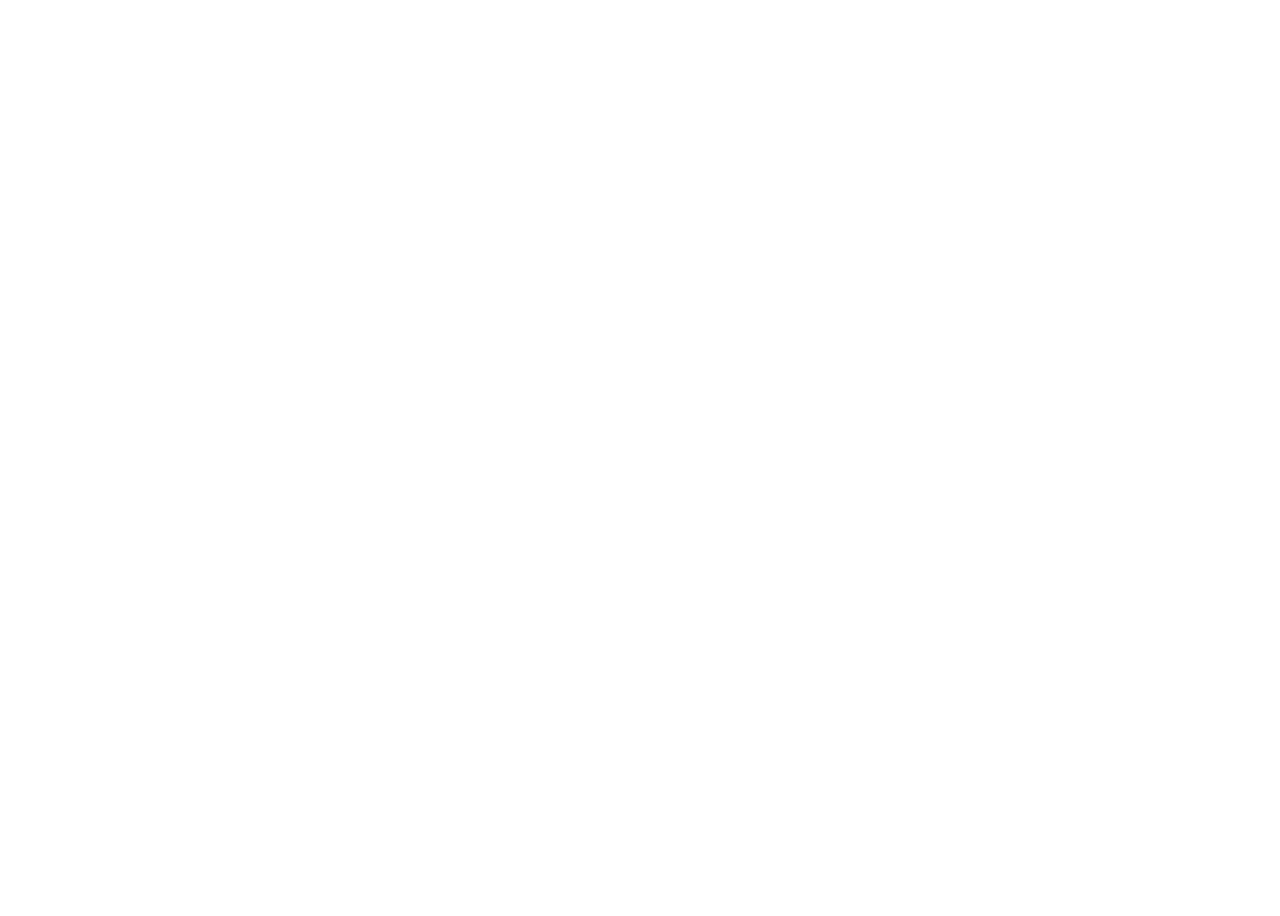
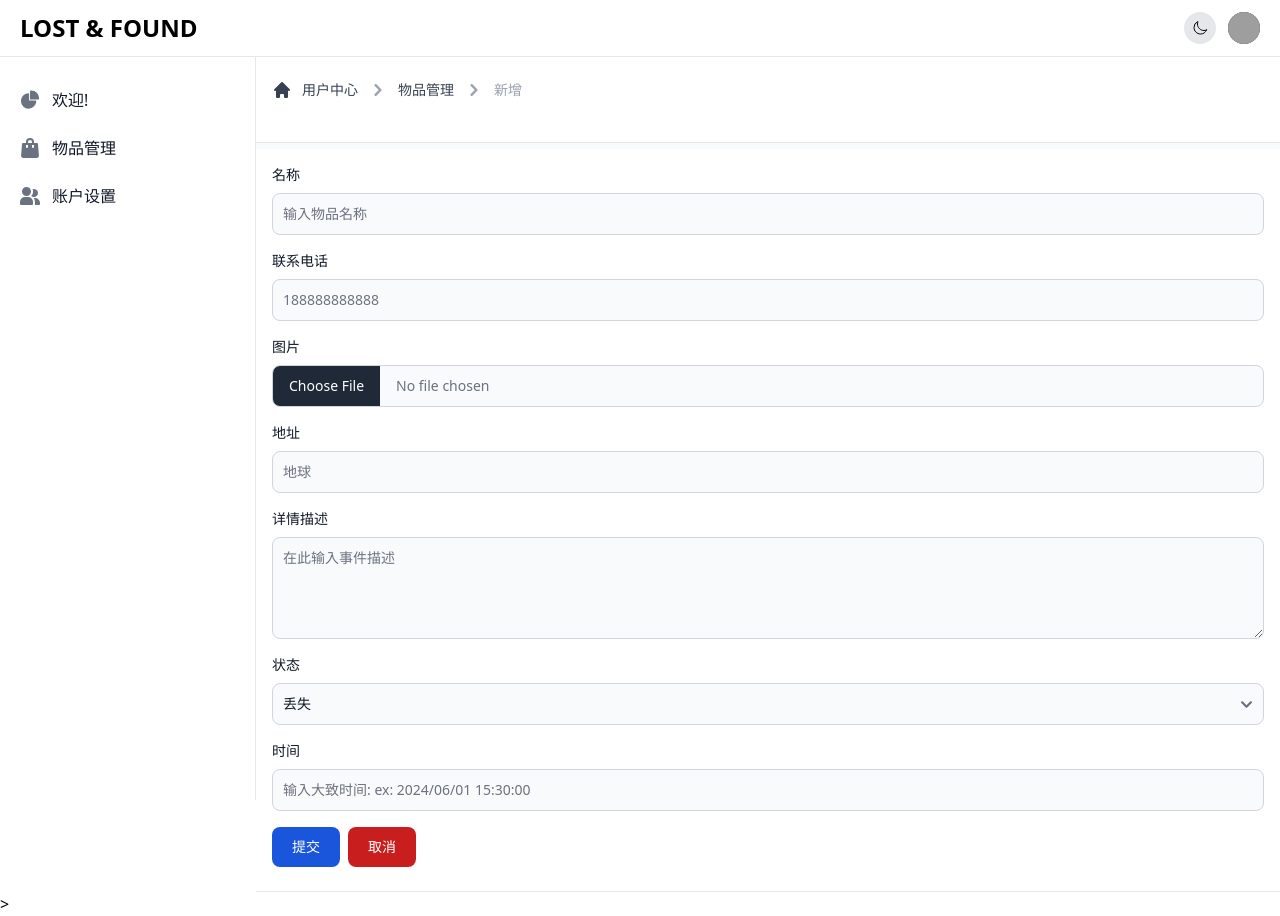
Before and after one commit to czheisenberg/LOST-FOUND, a Vue app: page /user/goods/add in a window 1280 px wide. Before the commit this address had no page. Before the commit the page ends 800 px from the top, so only its background shows below. Built offline with nearby package versions, Linux system fonts and the light colour scheme; no server answers; sample sign-in values are in the browser's storage; grey boxes are pictures that could not be loaded.

Commit message:
重构新增页面

```diff
--- /dev/null
+++ b/src/components/TheAdd.vue
@@ -0,0 +1,77 @@
+<template>
+  <TheBackSidebar/>
+  <!--  content 部分 -->
+  <div id="main-content" class="relative  h-full overflow-y-auto bg-gray-50 lg:ml-64 dark:bg-gray-900">
+    <main>
+      <div class="p-4 bg-white block sm:flex items-center justify-between border-b border-gray-200 lg:mt-1.5 dark:bg-gray-800 dark:border-gray-700">
+        <div class="w-full mb-1 mt-14 font-bold">
+          <nav class="flex mb-5" aria-label="Breadcrumb">
+            <ol class="inline-flex items-center space-x-1 text-sm font-medium md:space-x-2">
+              <li class="inline-flex items-center">
+                <a href="#" class="inline-flex items-center text-gray-700 hover:text-primary-600 dark:text-gray-300 dark:hover:text-white">
+                  <svg class="w-5 h-5 mr-2.5" fill="currentColor" viewBox="0 0 20 20" xmlns="http://www.w3.org/2000/svg"><path d="M10.707 2.293a1 1 0 00-1.414 0l-7 7a1 1 0 001.414 1.414L4 10.414V17a1 1 0 001 1h2a1 1 0 001-1v-2a1 1 0 011-1h2a1 1 0 011 1v2a1 1 0 001 1h2a1 1 0 001-1v-6.586l.293.293a1 1 0 001.414-1.414l-7-7z"></path></svg>
+                  用户中心
+                </a>
+              </li>
+              <li>
+                <div class="flex items-center">
+                  <svg class="w-6 h-6 text-gray-400" fill="currentColor" viewBox="0 0 20 20" xmlns="http://www.w3.org/2000/svg"><path fill-rule="evenodd" d="M7.293 14.707a1 1 0 010-1.414L10.586 10 7.293 6.707a1 1 0 011.414-1.414l4 4a1 1 0 010 1.414l-4 4a1 1 0 01-1.414 0z" clip-rule="evenodd"></path></svg>
+                  <a href="#" class="ml-1 text-gray-700 hover:text-primary-600 md:ml-2 dark:text-gray-300 dark:hover:text-white">物品管理</a>
+                </div>
+              </li>
+              <li>
+                <div class="flex items-center">
+                  <svg class="w-6 h-6 text-gray-400" fill="currentColor" viewBox="0 0 20 20" xmlns="http://www.w3.org/2000/svg"><path fill-rule="evenodd" d="M7.293 14.707a1 1 0 010-1.414L10.586 10 7.293 6.707a1 1 0 011.414-1.414l4 4a1 1 0 010 1.414l-4 4a1 1 0 01-1.414 0z" clip-rule="evenodd"></path></svg>
+                  <span class="ml-1 text-gray-400 md:ml-2 dark:text-gray-500" aria-current="page">新增</span>
+                </div>
+              </li>
+            </ol>
+          </nav>
+        </div>
+      </div>
+
+      <div class="p-4 bg-white block sm:flex items-center justify-between border-b border-gray-200 lg:mt-1.5 dark:bg-gray-800 dark:border-gray-700">
+        <div class="w-full">
+          <form class="space-y-4">
+            <div><label for="name" class="block mb-2 text-sm font-medium text-gray-900 dark:text-white">名称</label><input type="text" name="goods" id="name" class="bg-gray-50 border border-gray-300 text-gray-900 text-sm rounded-lg focus:ring-primary-600 focus:border-primary-600 block w-full p-2.5 dark:bg-gray-700 dark:border-gray-600 dark:placeholder-gray-400 dark:text-white dark:focus:ring-primary-500 dark:focus:border-primary-500" placeholder="输入物品名称" required=""></div>
+            <div><label for="phonenumber" class="block mb-2 text-sm font-medium text-gray-900 dark:text-white">联系电话</label><input type="text" name="phonenumber" id="phonenumber" class="bg-gray-50 border border-gray-300 text-gray-900 text-sm rounded-lg focus:ring-primary-600 focus:border-primary-600 block w-full p-2.5 dark:bg-gray-700 dark:border-gray-600 dark:placeholder-gray-400 dark:text-white dark:focus:ring-primary-500 dark:focus:border-primary-500" placeholder="188888888888" required=""></div>
+            <div><label for="file_input" class="block mb-2 text-sm font-medium text-gray-900 dark:text-white">图片</label><input class="block w-full text-sm text-gray-500 border border-gray-300 rounded-lg cursor-pointer bg-gray-50 dark:text-gray-400 focus:outline-none dark:bg-gray-700 dark:border-gray-600 dark:placeholder-gray-400" id="file_input" type="file" required=""></div>
+            <div><label for="address" class="block mb-2 text-sm font-medium text-gray-900 dark:text-white">地址</label><input type="text" name="address" id="address" class="bg-gray-50 border border-gray-300 text-gray-900 text-sm rounded-lg focus:ring-primary-600 focus:border-primary-600 block w-full p-2.5 dark:bg-gray-700 dark:border-gray-600 dark:placeholder-gray-400 dark:text-white dark:focus:ring-primary-500 dark:focus:border-primary-500" placeholder="地球" required=""></div>
+            <div><label for="description" class="block mb-2 text-sm font-medium text-gray-900 dark:text-white">详情描述</label><textarea id="message" rows="4" class="block p-2.5 w-full text-sm text-gray-900 bg-gray-50 rounded-lg border border-gray-300 focus:ring-primary-500 focus:border-primary-500 dark:bg-gray-700 dark:border-gray-600 dark:placeholder-gray-400 dark:text-white dark:focus:ring-primary-500 dark:focus:border-primary-500" placeholder="在此输入事件描述" required=""></textarea></div>
+            <div><label for="stuffstate" class="block mb-2 text-sm font-medium text-gray-900 dark:text-white">状态</label><select id="stuffstate" class="bg-gray-50 border border-gray-300 text-gray-900 text-sm rounded-lg focus:ring-primary-500 focus:border-primary-500 block w-full p-2.5 dark:bg-gray-700 dark:border-gray-600 dark:placeholder-gray-400 dark:text-white dark:focus:ring-primary-500 dark:focus:border-primary-500" required=""><option value="0">丢失</option><option value="1">发现</option></select></div>
+            <div>
+              <label for="time" class="block mb-2 text-sm font-medium text-gray-900 dark:text-white">时间</label>
+              <input type="text" name="datetime" id="time" class="bg-gray-50 border border-gray-300 text-gray-900 text-sm rounded-lg focus:ring-primary-600 focus:border-primary-600 block w-full p-2.5 dark:bg-gray-700 dark:border-gray-600 dark:placeholder-gray-400 dark:text-white dark:focus:ring-primary-500 dark:focus:border-primary-500" placeholder="输入大致时间: ex: 2024/06/01 15:30:00" required="">
+            </div>
+
+            <div>
+              <button type="button" class="text-white bg-blue-700 hover:bg-blue-800 focus:ring-4 focus:ring-blue-300 font-medium rounded-lg text-sm px-5 py-2.5 me-2 mb-2 dark:bg-blue-600 dark:hover:bg-blue-700 focus:outline-none dark:focus:ring-blue-800">提交</button>
+              <button type="button" class="focus:outline-none text-white bg-red-700 hover:bg-red-800 focus:ring-4 focus:ring-red-300 font-medium rounded-lg text-sm px-5 py-2.5 me-2 mb-2 dark:bg-red-600 dark:hover:bg-red-700 dark:focus:ring-red-900">取消</button>
+            </div>
+
+          </form>
+        </div>
+      </div>
+
+
+    </main>
+  </div>>
+</template>
+
+<script lang="ts" setup>
+
+import TheBackSidebar from "@/components/TheBackSidebar.vue";
+
+
+
+
+
+</script>
+
+<style>
+/* 自定义选中状态样式 */
+.router-link-active {
+  background-color: var(--tw-bg-opacity);
+  background-color: rgba(213, 221, 235, 0.4); /* Custom light gray color */
+}
+</style>
--- a/src/components/TheEditor.vue
+++ b/src/components/TheEditor.vue
@@ -22,7 +22,7 @@
               <li>
                 <div class="flex items-center">
                   <svg class="w-6 h-6 text-gray-400" fill="currentColor" viewBox="0 0 20 20" xmlns="http://www.w3.org/2000/svg"><path fill-rule="evenodd" d="M7.293 14.707a1 1 0 010-1.414L10.586 10 7.293 6.707a1 1 0 011.414-1.414l4 4a1 1 0 010 1.414l-4 4a1 1 0 01-1.414 0z" clip-rule="evenodd"></path></svg>
-                  <span class="ml-1 text-gray-400 md:ml-2 dark:text-gray-500" aria-current="page">删除</span>
+                  <span class="ml-1 text-gray-400 md:ml-2 dark:text-gray-500" aria-current="page">编辑</span>
                 </div>
               </li>
             </ol>
@@ -62,6 +62,10 @@
 
 import TheBackSidebar from "@/components/TheBackSidebar.vue";
 
+
+
+
+
 </script>
 
 <style>
--- a/src/router/index.ts
+++ b/src/router/index.ts
@@ -97,6 +97,11 @@ const routes: Array<RouteRecordRaw> = [
     component:() => import('@/components/TheEditor.vue')
   },
   {
+    path: '/user/goods/add',
+    name: 'userGoodsAdd',
+    component:() => import('@/components/TheAdd.vue')
+  },
+  {
     path: '/details/:id',
     name: 'details',
     component:() => import('../views/DetailsView.vue')
```
Also changed, not shown: src/views/User/goods/UserGoodsView.vue (+116 -114 lines).
